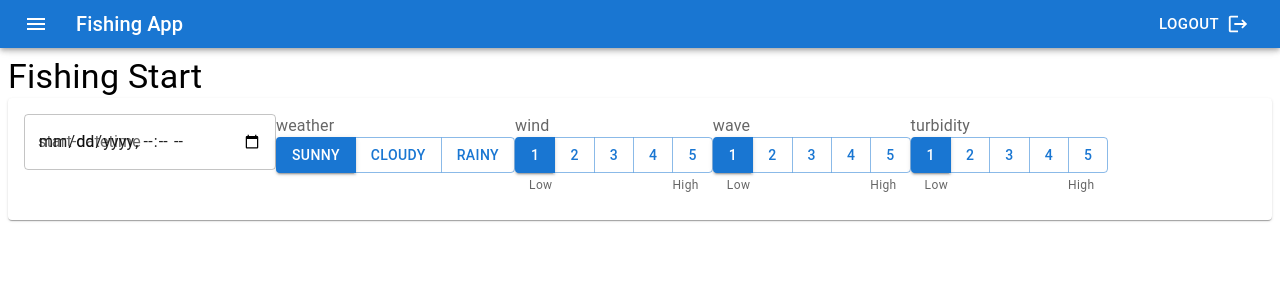
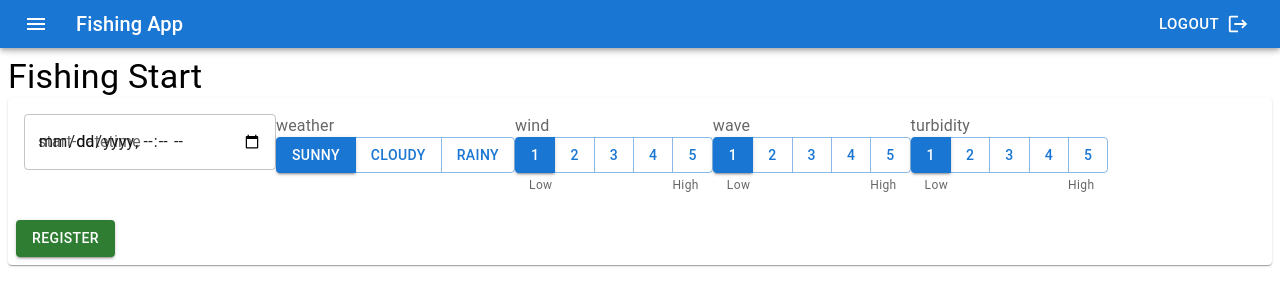
Before and after one commit to wadabee/fishing-app, a Next.js app: page /fishing/start in a window 1280 px wide. Shown: the top 306 px of the page. Built offline with nearby package versions, Linux system fonts and the light colour scheme; no server answers; sample sign-in values are in the browser's storage.

Commit message:
separated button-register

```diff
--- /dev/null
+++ b/src/commons/components/ButtonRegister.tsx
@@ -0,0 +1,16 @@
+import { Button } from "@mui/material";
+import React from "react";
+
+type Props = {
+  onClick: () => void;
+};
+
+const ButtonRegister: React.FC<Props> = ({ onClick }) => {
+  return (
+    <Button variant="contained" color="success" onClick={onClick}>
+      REGISTER
+    </Button>
+  );
+};
+
+export default ButtonRegister;
--- a/src/pages/fishing/start.tsx
+++ b/src/pages/fishing/start.tsx
@@ -1,7 +1,8 @@
-import { Card, CardContent, TextField } from "@mui/material";
+import { Card, CardActions, CardContent, TextField } from "@mui/material";
 import { NextPage } from "next";
 import { useState } from "react";
 import { Weather } from "../../@types/rtdb";
+import ButtonRegister from "../../commons/components/ButtonRegister";
 import InputFiveLevel from "../../commons/components/InputFiveLevel";
 import InputWeather from "../../commons/components/InputWeather";
 import PageHeader from "../../commons/components/PageHeader";
@@ -51,6 +52,9 @@ const FishingStart: NextPage = () => {
             }}
           />
         </CardContent>
+        <CardActions>
+          <ButtonRegister onClick={() => {}} />
+        </CardActions>
       </Card>
     </>
   );
```
Also changed, not shown: src/pages/tackle/register.tsx (+3 -6 lines).
